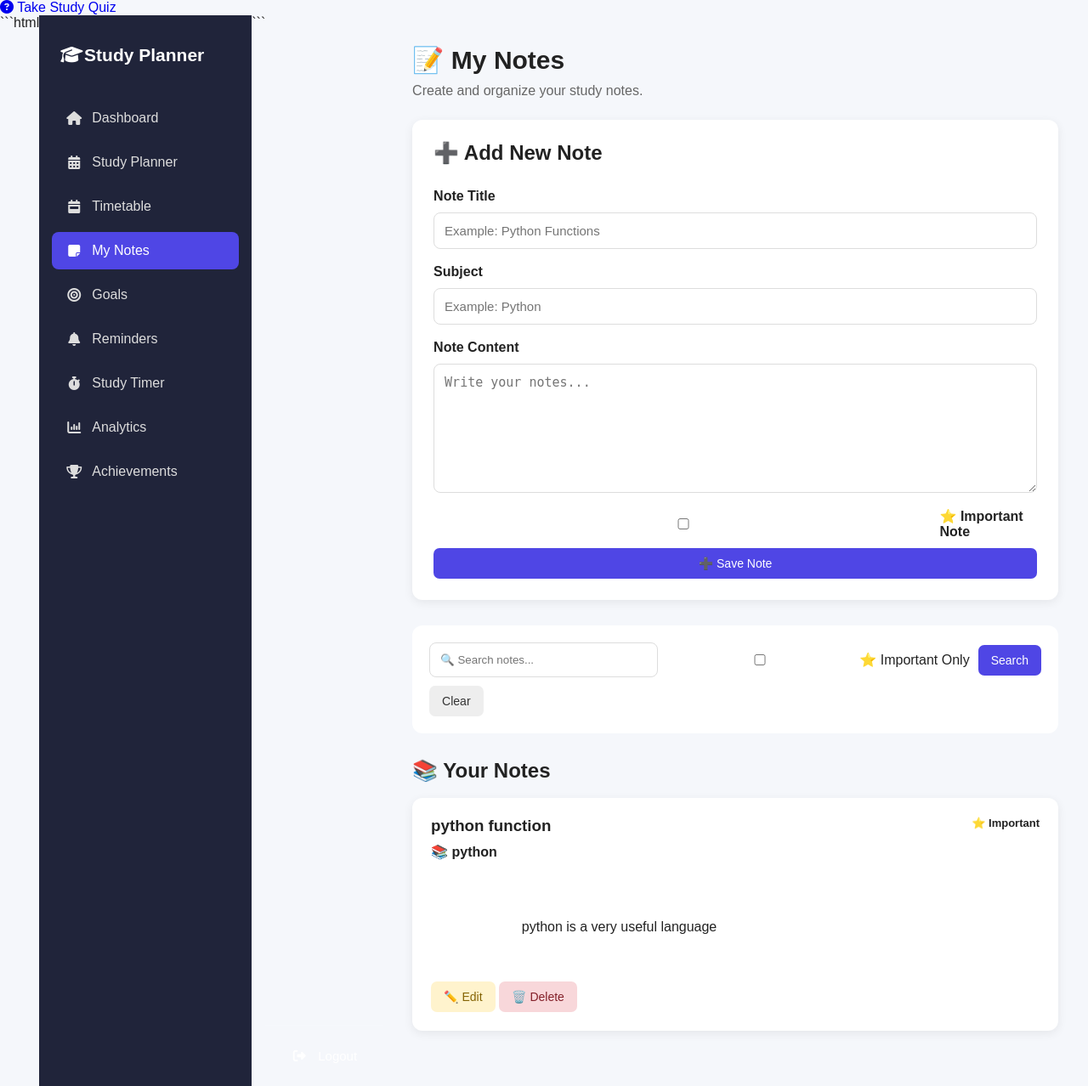
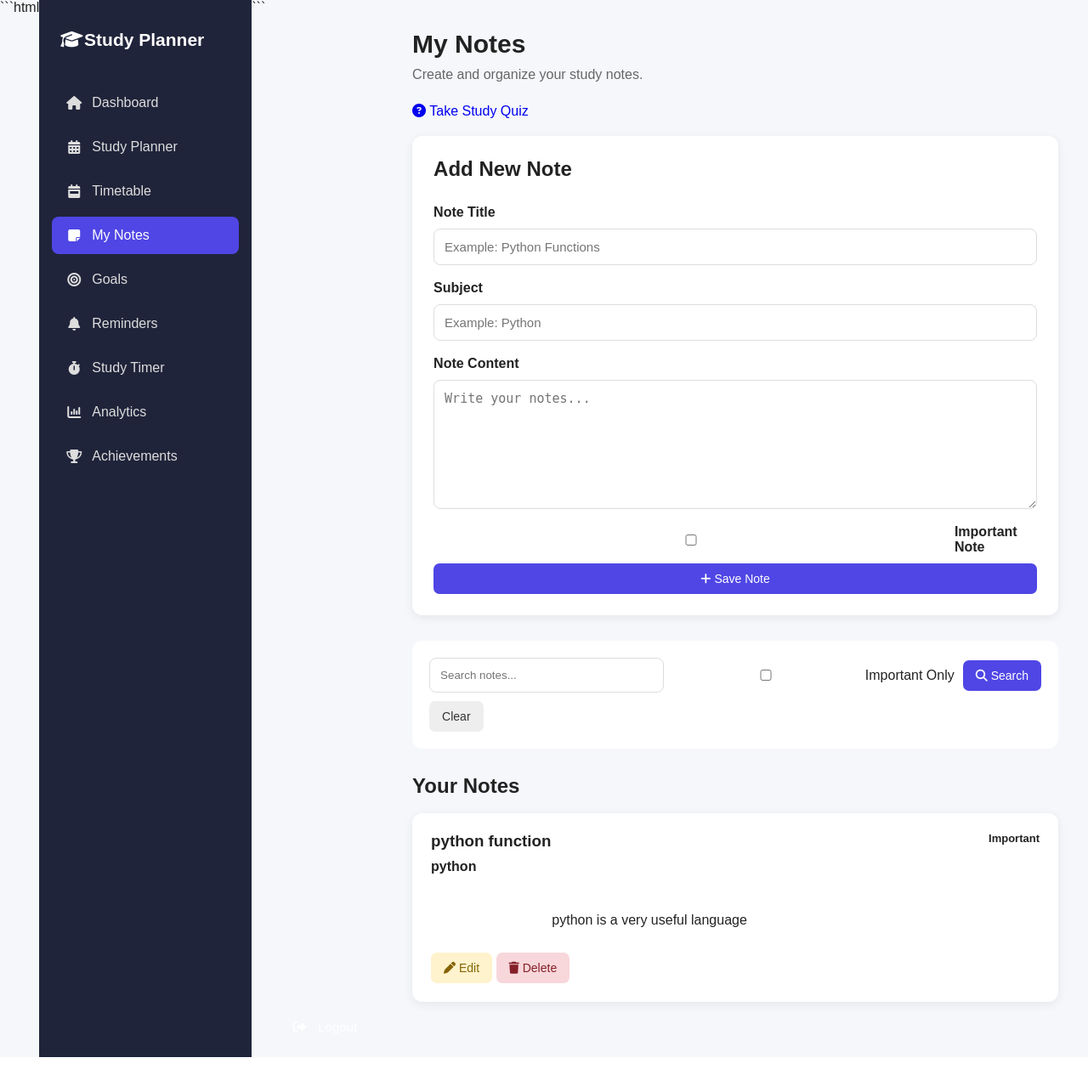
Before and after one commit to Shrutiry/student-study-planner, a Flask app: page /notes in a window 1280 px wide. Shown: the whole page at 85% size. After the commit the page ends 1244 px from the top, so only its background shows below. Run offline with Flask 3, Linux system fonts and the light colour scheme; a user stored in the database is signed in; data comes from the database, SQL or seed files in the repository.

Commit message:
Refactor notes.html for improved structure and clarity

```diff
--- a/templates/notes.html
+++ b/templates/notes.html
@@ -1,64 +1,47 @@
+
 <!DOCTYPE html>
 <html lang="en">
-
 <head>
-
     <meta charset="UTF-8">
-
-    <meta name="viewport"
-          content="width=device-width, initial-scale=1.0">
+    <meta name="viewport" content="width=device-width, initial-scale=1.0">
 
     <title>My Notes</title>
-
-    <a href="{{ url_for('notes_quiz') }}" class="btn-add">
-      <i class="fa-solid fa-circle-question"></i>
-      Take Study Quiz
-    </a>
-
 
     <link rel="stylesheet"
           href="{{ url_for('static', filename='style.css') }}">
 
-    <link rel="stylesheet" href="https://cdnjs.cloudflare.com/ajax/libs/font-awesome/6.5.2/css/all.min.css">
-
+    <link rel="stylesheet"
+          href="https://cdnjs.cloudflare.com/ajax/libs/font-awesome/6.5.2/css/all.min.css">
 </head>
-
 
 <body>
 
 <div class="layout">
 
-
     {% include '_sidebar.html' %}
-
 
     <main class="main">
 
-        <h1>
-            📝 My Notes
-        </h1>
+        <h1>My Notes</h1>
 
-        <p>
-            Create and organize your study notes.
-        </p>
+        <p>Create and organize your study notes.</p>
 
+        <!-- STUDY QUIZ BUTTON -->
+        <div style="margin: 20px 0;">
+            <a href="{{ url_for('notes_quiz') }}" class="btn-add">
+                <i class="fa-solid fa-circle-question"></i>
+                Take Study Quiz
+            </a>
+        </div>
 
         <!-- ADD NOTE -->
-
         <div class="form-card">
 
-            <h2>
-                ➕ Add New Note
-            </h2>
+            <h2>Add New Note</h2>
 
-            <form action="/add-note"
-                  method="POST">
+            <form action="{{ url_for('add_note') }}" method="POST">
 
-
-                <label>
-                    Note Title
-                </label>
-
+                <label>Note Title</label>
                 <input
                     type="text"
                     name="title"
@@ -66,11 +49,7 @@
                     required
                 >
 
-
-                <label>
-                    Subject
-                </label>
-
+                <label>Subject</label>
                 <input
                     type="text"
                     name="subject"
@@ -78,11 +57,7 @@
                     required
                 >
 
-
-                <label>
-                    Note Content
-                </label>
-
+                <label>Note Content</label>
                 <textarea
                     name="content"
                     rows="7"
@@ -90,98 +65,63 @@
                     required
                 ></textarea>
 
-
                 <label class="check-label">
-
                     <input
                         type="checkbox"
                         name="important"
                         value="1"
                     >
-
-                    ⭐ Important Note
-
+                    Important Note
                 </label>
 
-
-                <button
-                    type="submit"
-                    class="primary-btn"
-                >
-
-                    ➕ Save Note
-
+                <button type="submit" class="primary-btn">
+                    <i class="fa-solid fa-plus"></i>
+                    Save Note
                 </button>
 
             </form>
 
         </div>
 
-
-        <!-- SEARCH -->
-
+        <!-- SEARCH NOTES -->
         <div class="search-box">
 
-            <form action="/notes"
-                  method="GET">
+            <form action="{{ url_for('notes') }}" method="GET">
 
                 <input
                     type="text"
                     name="search"
-                    placeholder="🔍 Search notes..."
+                    placeholder="Search notes..."
                     value="{{ search }}"
                 >
 
-
                 <label class="check-label">
-
                     <input
                         type="checkbox"
                         name="important"
                         value="1"
-
-                        {% if important == "1" %}
-                        checked
-                        {% endif %}
+                        {% if important == "1" %}checked{% endif %}
                     >
-
-                    ⭐ Important Only
-
+                    Important Only
                 </label>
 
-
-                <button
-                    type="submit"
-                    class="primary-btn"
-                >
-
+                <button type="submit" class="primary-btn">
+                    <i class="fa-solid fa-magnifying-glass"></i>
                     Search
-
                 </button>
 
-
-                <a
-                    href="/notes"
-                    class="clear-btn"
-                >
-
+                <a href="{{ url_for('notes') }}" class="clear-btn">
                     Clear
-
                 </a>
 
             </form>
 
         </div>
 
-
-        <!-- NOTES -->
-
+        <!-- DISPLAY NOTES -->
         <section class="section">
 
-            <h2>
-                📚 Your Notes
-            </h2>
-
+            <h2>Your Notes</h2>
 
             {% if notes %}
 
@@ -191,66 +131,43 @@
 
                         <div class="note-card">
 
-
                             <div class="note-header">
 
-                        <h3>
-                            {{ note["title"] }}
-                        </h3>
-
+                                <h3>{{ note["title"] }}</h3>
 
                                 {% if note["important"] == 1 %}
-
                                     <span class="important">
-
-                            ⭐ Important
-
+                                        Important
                                     </span>
-
                                 {% endif %}
 
                             </div>
 
-
                             <p class="subject">
-
-                        📚 {{ note["subject"] }}
-
+                                {{ note["subject"] }}
                             </p>
 
-
                             <p class="note-content">
-
                                 {{ note["content"] }}
-
                             </p>
-
 
                             <div class="actions">
 
                                 <a
-                            href="/edit-note/{{ note['id'] }}"
+                                    href="{{ url_for('edit_note', note_id=note['id']) }}"
                                     class="edit-btn"
                                 >
-
-                            ✏️ Edit
-
+                                    <i class="fa-solid fa-pen"></i>
+                                    Edit
                                 </a>
 
-
                                 <a
-                            href="/delete-note/{{ note['id'] }}"
+                                    href="{{ url_for('delete_note', note_id=note['id']) }}"
                                     class="delete-btn"
-
-                            onclick="
-                            return confirm(
-                            'Delete this note?'
-                            )
-                            "
+                                    onclick="return confirm('Delete this note?')"
                                 >
-
-                            🗑️ Delete
-
+                                    <i class="fa-solid fa-trash"></i>
+                                    Delete
                                 </a>
 
                             </div>
@@ -261,13 +178,10 @@
 
                 </div>
 
-
             {% else %}
 
                 <div class="empty-box">
-
-                📝 No notes found.
-
+                    No notes found.
                 </div>
 
             {% endif %}
@@ -279,5 +193,4 @@
 </div>
 
 </body>
-
 </html>
```
Lines whose indentation alone changed are shown as unchanged.
